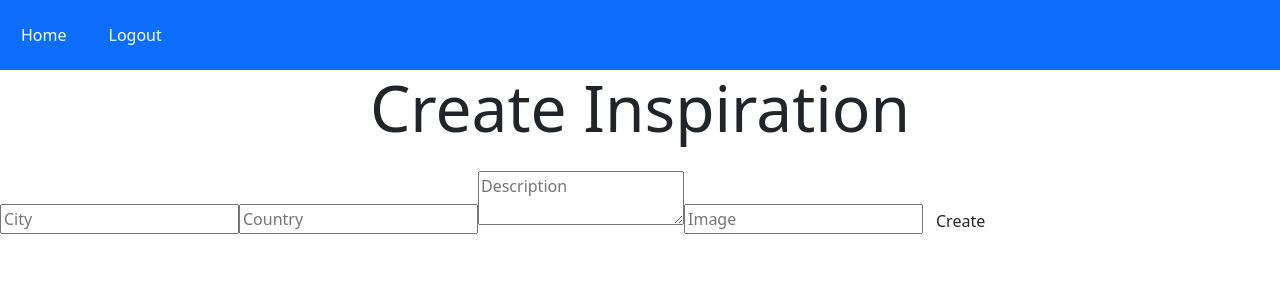
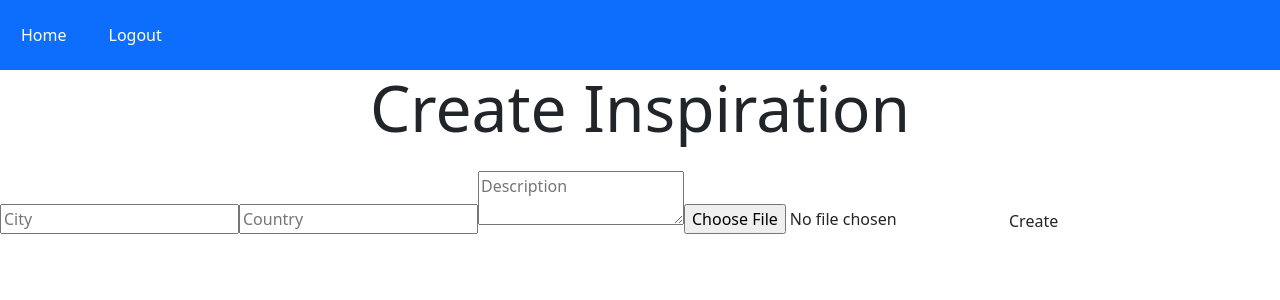
Before and after one commit to aszab1/travelistik, a React (Vite) app in the folder client/: page /home/create in a window 1280 px wide. Shown: the top 300 px of the page. Built offline with nearby package versions, Linux system fonts and the light colour scheme.

Commit message:
added imageUpload functionality

```diff
--- a/client/src/App.jsx
+++ b/client/src/App.jsx
@@ -17,7 +17,9 @@ export default function App() {
               navigation.state === 'idle' ?
                 <Outlet />
                 :
+                <div className='centered'>
                 <div className='loading'></div>
+                </div>
             }
           </main>
         </>
--- /dev/null
+++ b/client/src/components/ImageUploadField.jsx
@@ -0,0 +1,42 @@
+import axios from 'axios'
+
+export default function ImageUploadField({ formData, setFormData }) {
+
+  async function handleImageUpload(e) {
+    const file = e.target.files[0]
+    const preset = import.meta.env.VITE_UPLOAD_PRESET
+    const endpoint = import.meta.env.VITE_UPLOAD_URL
+
+    // Create a new form to send to Cloudinary
+    const data = new FormData()
+    data.append('file', file)
+    data.append('upload_preset', preset)
+
+    // Send the form data to the API endpoint
+    const { data: { secure_url } } = await axios.post(endpoint, data)
+
+    const newObj = {
+      ...formData,
+      image: secure_url
+    }
+    console.log(newObj)
+
+    // send form data to image url
+    setFormData(newObj)
+  }
+
+  return (
+    <>
+      {formData.image ?
+        <>
+          <img src={formData.image} alt="Image" style={{ maxWidth: "100px" }} />
+          <input type="hidden" value={formData.image} name='image' />
+        </>
+        :
+        <>
+          <input type='file' name='image' onChange={handleImageUpload} />
+        </>
+      }
+    </>
+  )
+}
--- a/client/src/components/InspirationCreate.jsx
+++ b/client/src/components/InspirationCreate.jsx
@@ -1,4 +1,5 @@
-import { useEffect } from "react"
+import { useEffect, useState } from "react"
+import ImageUploadField from "./ImageUploadField"
 import { Form, useActionData, useNavigate} from "react-router-dom"
 
 export default function InspirationCreate() {
@@ -11,6 +12,15 @@ export default function InspirationCreate() {
     }
   }, [res, navigate])
 
+
+  const [formData, setFormData] = useState({
+    image: '',
+  })
+
+  function handleChange(e) {
+    setFormData({ ...formData, [e.target.name]: e.target.value })
+  }
+
   return (
     <>
       <h1 className="text-center bold display-3 mb-4">Create Inspiration</h1>
@@ -22,7 +32,8 @@ export default function InspirationCreate() {
         <label hidden htmlFor="description">Description</label>
         <textarea name="description" placeholder='Description'></textarea>
         <label hidden htmlFor="image">Image</label>
-        <input type="text" name="image" placeholder='Image' />
+        <ImageUploadField  value={formData.image} formData={formData} setFormData={setFormData} />
+        <input className="upload" type="text" name="image" placeholder='Image' onChange={handleChange} hidden value={formData.image}  />
         {res?.data?.message && <p className='danger bold mt-4'>{res.data.message}</p>}
         <button className="btn" type="submit">Create</button>
       </Form>
--- a/client/src/components/Login.jsx
+++ b/client/src/components/Login.jsx
@@ -11,7 +11,7 @@ export default function Login() {
     if (res?.status === 200) {
       setToken(res.data.access)
       navigate('/home')
-
+      console.log(res.data)
     }
   }, [res, navigate])
   return (
--- a/client/src/components/Register.jsx
+++ b/client/src/components/Register.jsx
@@ -9,6 +9,7 @@ export default function Register(){
     if (res?.status === 201) {
       navigate('/login')
     }
+    // console.log(res.data)
   }, [res, navigate])
 
   return (
--- a/client/src/components/SingleInspiration.jsx
+++ b/client/src/components/SingleInspiration.jsx
@@ -1,7 +1,9 @@
 import { useLoaderData, Link, Form } from "react-router-dom"
+import { activeUser } from "../utils/helpers/common"
 
 // Bootstrap
 import { Card, Container } from "react-bootstrap"
+
 
 
 export default function SingleInspiration() {
@@ -12,8 +14,10 @@ export default function SingleInspiration() {
 
 
   const { id, image, city, country, description, places, likes, reviews } = selectedInspiration
-  console.log(id, image, city, country, description, places, likes, owner, reviews)
   console.log(selectedInspiration)
+
+  console.log((activeUser()));
+  console.log(selectedInspiration.owner.id)
 
   const groupedPlaces = {};
   places.forEach(place => {
@@ -24,7 +28,7 @@ export default function SingleInspiration() {
       groupedPlaces[category.name].push(place)
     })
   })
-  console.log(groupedPlaces)
+
 
   return (
     <>
@@ -35,6 +39,19 @@ export default function SingleInspiration() {
         {displayOwner && (
         <p>Created by user {owner}</p>
         )}
+        {/* {activeUser() === selectedInspiration.owner.id &&  */}
+
+          <>
+        <Link to={`/home/${id}/edit`}>Edit</Link>
+        <Form method="POST">
+          <button>Delete</button>
+        </Form>
+
+        </>
+      {/* } */}
+
+      </div>
+
         <p className="card-text">{description}</p>
       </div>
       {Object.entries(groupedPlaces).map(([category, categoryPlaces], index) => (
@@ -57,11 +74,8 @@ export default function SingleInspiration() {
             </div>
           </div>
         ))}
-        <Link to={`/home/${id}/edit`}>Edit</Link>
-        <Form method="POST">
-          <button>Delete</button>
-        </Form>
-      </div>
+
+
     </>
   )
 }
--- a/client/src/utils/helpers/common.js
+++ b/client/src/utils/helpers/common.js
@@ -20,7 +20,7 @@ export function removeToken(){
 
 // This function will decode the JWT token in localstorage
 // If the token does not exist, will return null
-// If the token exists, we will decode, validate expiry date, return the payload.sub
+// If the token exists, we will decode, validate expiry date, return the payload.jti
 export function activeUser(){
   // Get token from localstorage
   const token = getToken()
@@ -36,3 +36,4 @@ export function activeUser(){
     return payload.jti
   }
 }
+console.log(activeUser())
```
